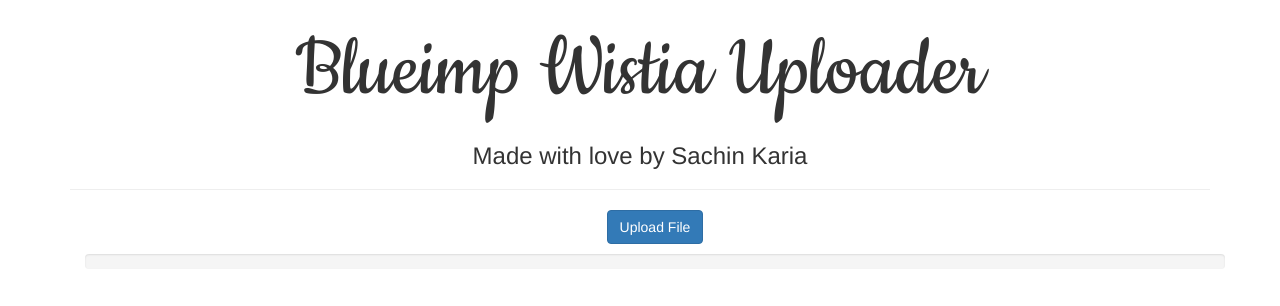
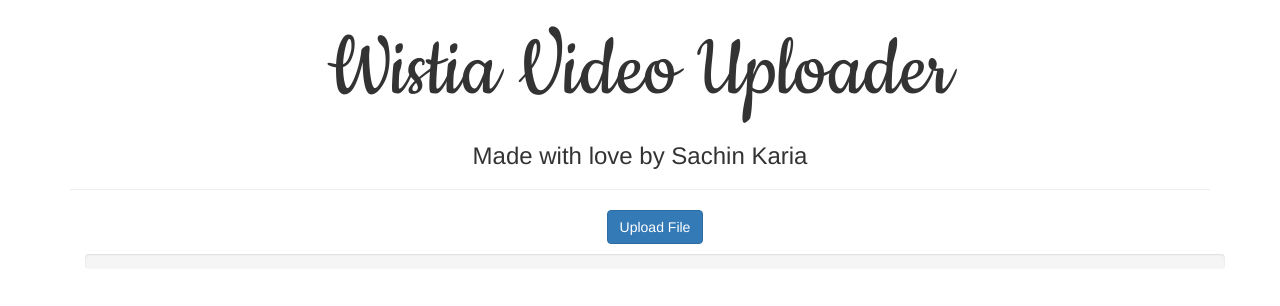
Before and after one commit to sachinkaria/blueimp-wistia, a plain HTML site: page index.html in a window 1280 px wide. Shown: the top 306 px of the page. Drawn offline with nearby package versions, Linux system fonts and the light colour scheme.

Commit message:
Update index.html

```diff
--- a/index.html
+++ b/index.html
@@ -17,7 +17,7 @@
 
 <body ng-app="uploader">
   <div class="container text-center">
-  <h1>Blueimp Wistia Uploader</h1>
+  <h1>Wistia Video Uploader</h1>
   <h3>Made with love by Sachin Karia</h3><hr>
   <uploadfile id="fileupload" wistiapass="89c09ed15e948e626bae63e468b3f3cc2f3ee1e433c0a6ef8f102704a1bfecc7" />
 </div>
```
